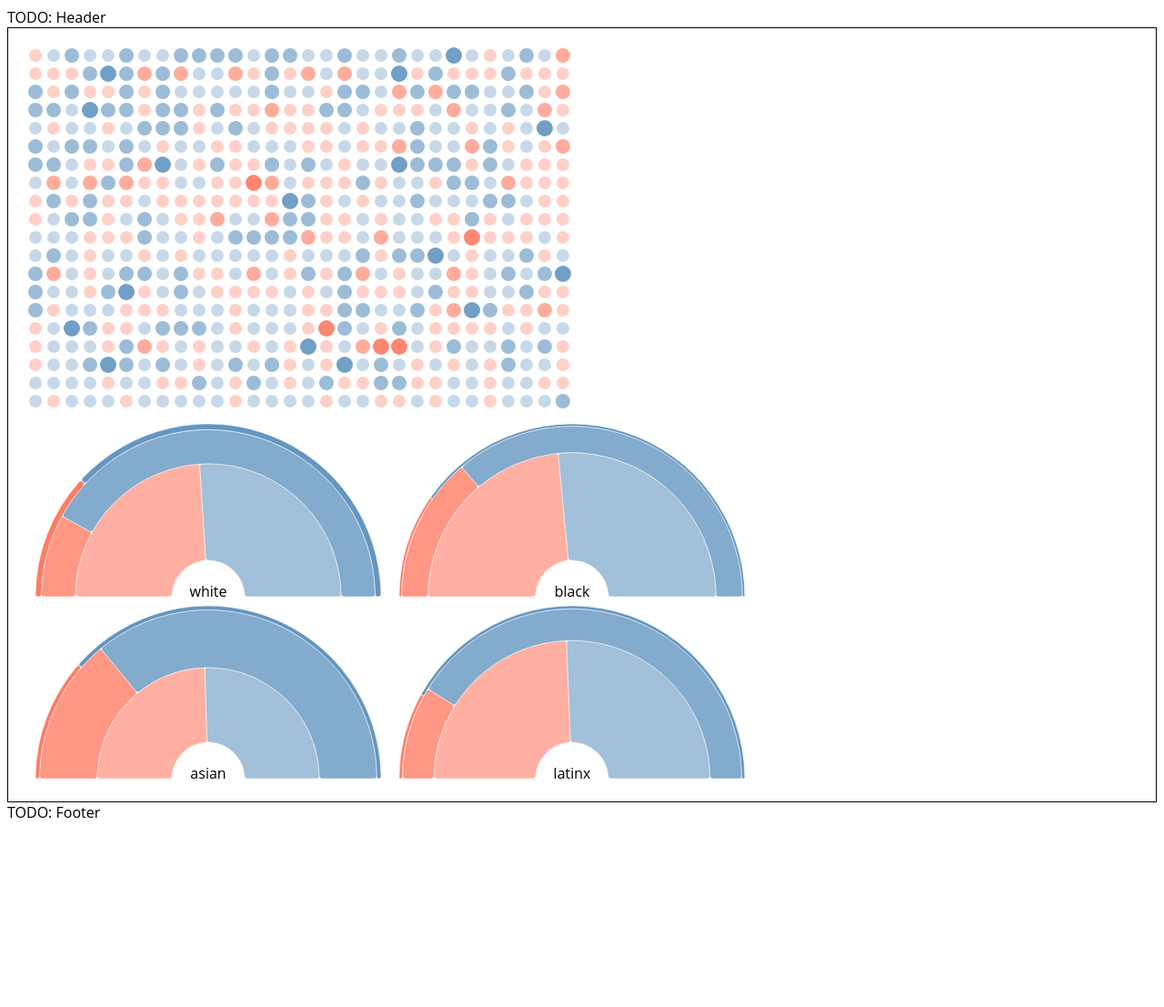
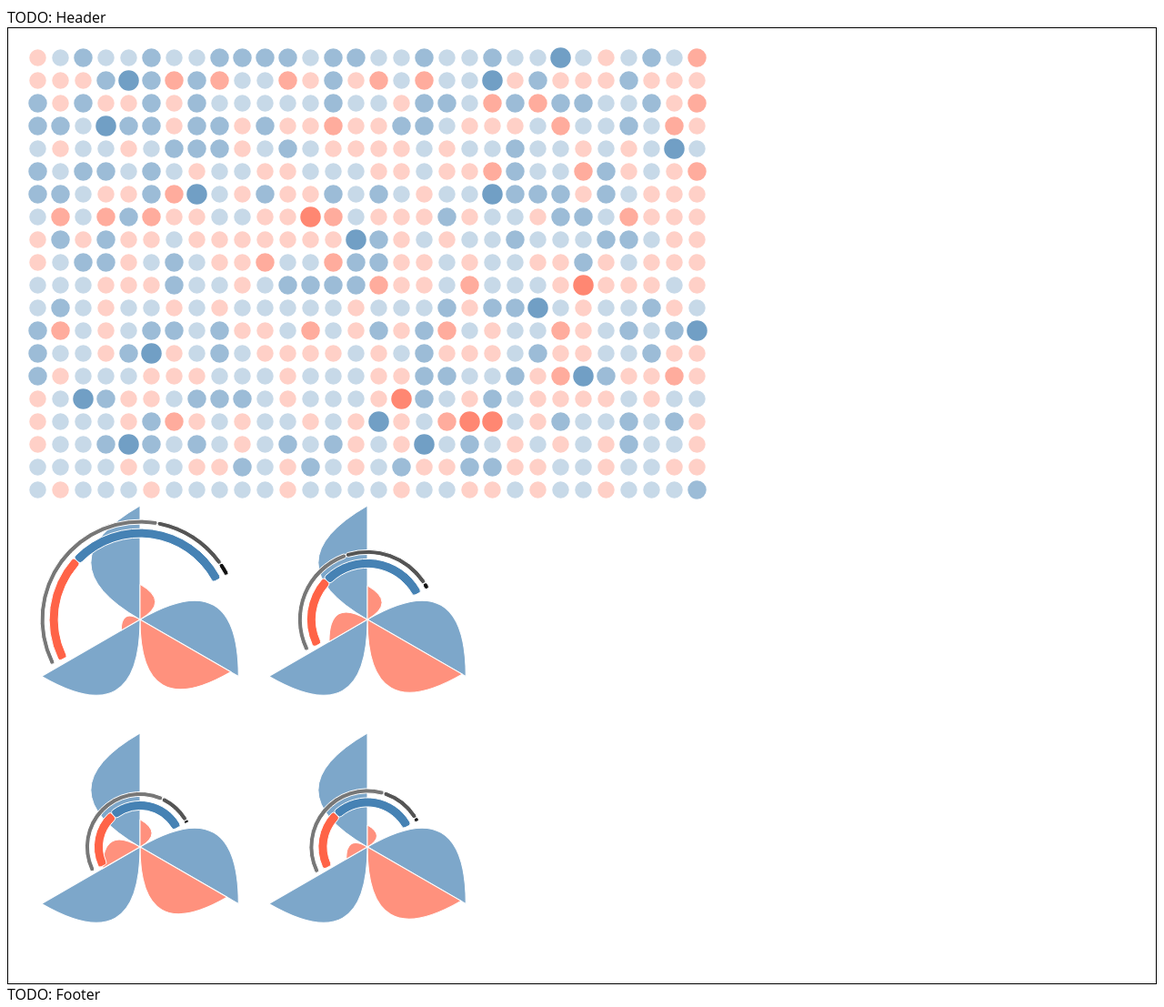
Before and after one commit to maryzam/dear-tech-people-viz, a React app: page / in a window 1280 px wide. Shown: the whole page at 91% size. Before the commit the page ends 912 px from the top, so only its background shows below. Built offline with nearby package versions, Linux system fonts and the light colour scheme.

Commit message:
Update overall by gender & race dataviz

```diff
--- a/src/data/statsByRaceAndGender.json
+++ b/src/data/statsByRaceAndGender.json
@@ -1,6 +1,7 @@
 [
   {
     "race": "white",
+    "freq": 0.599,
     "all": {
       "total": 36429,
       "male": 22241,
@@ -24,6 +25,7 @@
   },
   {
     "race": "asian",
+    "freq": 0.219,
     "all": {
       "total": 13340,
       "male": 8085,
@@ -47,6 +49,7 @@
   },
   {
     "race": "black",
+    "freq": 0.035,
     "all": {
       "total": 2149,
       "male": 1231,
@@ -70,6 +73,7 @@
   },
   {
     "race": "latinx",
+    "freq": 0.075,
     "all": {
       "total": 4581,
       "male": 2711,
--- a/src/index.js
+++ b/src/index.js
@@ -5,6 +5,6 @@ import App from './scripts/App';
 import './styles/index.css';
 
 ReactDOM.render(
-  <App width={ 950 } height= {400} />,
+  <App width={ 950 } height= {500} />,
   document.getElementById('root')
 );
--- a/src/scripts/utils/dataProvider.js
+++ b/src/scripts/utils/dataProvider.js
@@ -2,10 +2,11 @@
 import overallByGender from "../../data/overallByGender.json";
 import overallByRaceGender from "../../data/statsByRaceAndGender.json";
 
-const positions = { other: true, technical: true, leadership: true };
+const roles = [ "other", "technical", "leadership"];
+const genders = ["male", "female"];
 
-function getPositions() {
-	return Object.keys(positions);
+function getRoles() {
+	return roles;
 }
 
 function getOverallByGender(total) {
@@ -37,40 +38,35 @@ function generatePoinst(gender, total, tech, leadership) {
 
 function getOverallByRaceAndGender() {
 
-	return overallByRaceGender.map((r) => {
+	return overallByRaceGender.map((d) => {
 			const result = {
-				data: r,
-				ratio: r.all.female / r.all.total,
-				stack: []
+				race: d.race,
+				freq: d.freq,
+				ratio : {
+					female: d.all.female / d.all.total,
+					technical: d.technical.total / d.all.total,
+					leadership: d.leadership.total / d.all.total,
+					other: d.other.total / d.all.total
+				},
+				roles: []
 			};
-
-			let innerRadius = 0;
-
-			for (let key in positions) {
-				const current = r[key];
-				const outerRadius = innerRadius + current.total / r.all.total;
-				const ratioAngle = current.female / current.total;
-				result.stack.push({
-					type: key,
-					gender: "female",
-					radius: { from: innerRadius, to: outerRadius},
-					angle: { from: 0, to: ratioAngle }
+			roles.forEach((role) => {
+				const current = d[role];
+				genders.forEach((gender) => {
+					result.roles.push({
+						role,
+						gender,
+						ratio: current[gender] / current.male,
+						key: `${role}_${gender}`
+					});
 				});
-				result.stack.push({
-					type: key,
-					gender: "male",
-					radius: { from: innerRadius, to: outerRadius},
-					angle: { from: ratioAngle, to: 1 }
-				});
-				innerRadius = outerRadius;
-			}
-
+			});
 			return result;
 		});
 };
 
 export default {
-	getPositions,
+	getRoles,
 	getOverallByRaceAndGender,
 	getOverallByGender
 };
--- a/src/scripts/viz/OverallByGenderStats.js
+++ b/src/scripts/viz/OverallByGenderStats.js
@@ -6,18 +6,18 @@ import * as d3 from "d3";
 import { default as Provider } from "../utils/dataProvider";
 
 const data = Provider.getOverallByGender(600); // todo depends on element's size
-const positions = Provider.getPositions();
+const roles = Provider.getRoles();
 
 const color = d3.scaleOrdinal()
 					.domain(["male", "female"])
 					.range(["steelblue", "tomato"]);
 
 const opacity = d3.scaleBand()
-					.domain(positions)
+					.domain(roles)
 					.range([0.3, 1]);
 
 const strokeWidth = d3.scaleBand()
-						.domain(positions)
+						.domain(roles)
 						.range([6, 0]);
 
 class OverallByGenderStats extends React.PureComponent {
--- a/src/scripts/viz/OverallByRaceStats.js
+++ b/src/scripts/viz/OverallByRaceStats.js
@@ -5,16 +5,36 @@ import * as d3 from "d3";
 
 import { default as Provider } from "../utils/dataProvider";
 
+const roles = Provider.getRoles();
 const data = Provider.getOverallByRaceAndGender();
-const positions = Provider.getPositions();
 
-const color = d3.scaleOrdinal()
+const angle = Math.PI / roles.length;
+const angleTan = Math.tan(angle);
+
+const scaleGenderColor = d3.scaleOrdinal()
 					.domain(["male", "female"])
 					.range(["steelblue", "tomato"]);
 
-const opacity = d3.scaleBand()
-					.domain(positions)
-					.range([0.5, 1]);
+const scaleRoleColor = d3.scaleOrdinal()
+					.domain(roles)
+					.range(["#777", "#555", "#111"]);
+
+const initRotation = Math.round(angle * (90 / Math.PI));
+const scaleRotation = d3.scaleBand()
+						.domain(roles)
+						.range([initRotation, (360 + initRotation)]);
+
+const arcWidth = 10;
+const scaleArcAngle = d3.scaleLinear()
+						.range([
+							-(Math.PI + angle - 0.1) / 2,
+							 (Math.PI - angle + 0.1) / 2
+						]);
+
+const arc = d3.arc()
+				.cornerRadius(3)
+				.startAngle((d) => scaleArcAngle(d.from))
+				.endAngle((d) => scaleArcAngle(d.to));
 
 class OverallByRaceStats extends React.PureComponent {
 
@@ -23,16 +43,8 @@ class OverallByRaceStats extends React.PureComponent {
 		super(props);
 
 		this.viz = React.createRef();
-
-		this.scaleRadius = d3.scaleLinear();
-		this.scaleAngle = d3.scaleLinear().range([-Math.PI / 2, Math.PI / 2]);
-
-		this.arc = d3.arc()
-				.cornerRadius(3)
-				.innerRadius((d) => this.scaleRadius(d.radius.from))
-				.outerRadius((d) => this.scaleRadius(d.radius.to))
-				.startAngle((d) => this.scaleAngle(d.angle.from))
-				.endAngle((d) => this.scaleAngle(d.angle.to));
+		this.scaleSize = d3.scaleLinear();
+		this.scaleArcRadius = d3.scaleLinear();
 	}
 
 	componentDidMount() {
@@ -50,44 +62,100 @@ class OverallByRaceStats extends React.PureComponent {
 	render() {
 
 		const { width, height } = this.props;
-		const cellSize = Math.min(width * 0.5, height);
-		const innerRadius = cellSize * 0.1;
-		const outerRadius = cellSize * 0.5 - 10;
-
-		this.scaleRadius.range([innerRadius, outerRadius]);
+		const grid = this.getGridSize();
+		const maxRadius =  grid.size / 2;
+		this.scaleSize.range([0, maxRadius ]);
+		this.scaleArcRadius.range([maxRadius * 0.3, maxRadius]);
 
 		return (
 			<svg width={width} height={height} ref={ this.viz } >
 				{
 					data.map((d, i) => {
-						const xCenter = cellSize * (Math.floor(i / 2) + 0.5);
-						const yCenter = cellSize * 0.5 * (i % 2 + 1);
+						const xCenter = grid.size * (Math.floor(i % grid.x) + 0.5);
+						const yCenter = grid.size * (Math.floor(i / grid.x) + 0.5);
 						return (
-							<g key={d.data.race}
+							<g key={d.race}
 								transform={`translate(${ xCenter }, ${ yCenter })`}>
-								<g>
-									{ d.stack.map((s) => {
-										return (
-											<path
-												key={ `${s.type}-${s.gender}`}
-												d={ this.arc(s) }
-												style={{
-													fill: color(s.gender),
-													fillOpacity: opacity(s.type),
-													stroke: "white",
-													strokeWidth: "0.5px"
-												}}
-											/>
-										)}
-									)}
-								</g>
-								<text>{d.data.race}</text>
+								{ this.renderRoles(d) }
+								{ this.renderOverallGender(d) }
+								{ this.renderOverallRoles(d) }
 							</g>
 						)})
 				}
 			</svg>
 		);
 	}
+
+	renderRoles(d) {
+		return d.roles.map((r) => (
+					<path
+						key={ r.key }
+						d={ this.createLeaf(r) }
+						transform={ `rotate(${scaleRotation(r.role)})` }
+						style={{
+						fill: scaleGenderColor(r.gender),
+						fillOpacity: 0.7
+						}}
+					/>
+				));
+	}
+
+	renderOverallGender(d) {
+		const radius = this.scaleArcRadius(d.freq);
+		arc.innerRadius(radius).outerRadius(radius + arcWidth);
+		return [ (<path
+					key="all_female"
+					d={ arc({ from: 0, to: d.ratio.female }) }
+					style={{ fill: scaleGenderColor("female") }}
+				/>),
+				(<path
+					key="all_male"
+					d={ arc({ from: d.ratio.female, to: 1 }) }
+					style={{ fill: scaleGenderColor("male") }}
+				/>)];
+	}
+
+	renderOverallRoles(d) {
+		const radius = this.scaleArcRadius(d.freq);
+		arc.innerRadius(radius + arcWidth * 1.5).outerRadius(radius + 2 * arcWidth);
+		let start = 0;
+		return roles.map((r) => {
+				const end = start + d.ratio[r];
+				const current = arc({ from: start, to: end});
+				start = end;
+				return (<path
+					key={`all_${r}`}
+					d={ current }
+					style={{
+						fill: scaleRoleColor(r)
+					}}
+				/>)
+			});
+	}
+
+	createLeaf(d) {
+       	const x = this.scaleSize(d.ratio);
+       	const xq = x / 2;
+       	const yq = xq * angleTan * (d.gender === "male" ? -1: 1);
+       	return `M 0 0 Q ${xq} ${yq} ${x} 0 Z`
+    }
+
+    getGridSize() {
+
+    	const { width, height } = this.props;
+    	const total = data.length;
+    	const ySize = Math.sqrt( total * (height / width));
+
+    	const floorGrid = { y: Math.floor(ySize) };
+    	floorGrid.x = Math.ceil(total / floorGrid.y);
+    	floorGrid.size = Math.floor(Math.min( width / floorGrid.x, height / floorGrid.y));
+
+    	const ceilGrid = { y: Math.ceil(ySize) };
+    	ceilGrid.x = Math.ceil(total / ceilGrid.y);
+    	ceilGrid.size = Math.floor(Math.min( width / ceilGrid.x, height / ceilGrid.y));
+
+    	return (ceilGrid.size > floorGrid.size) ? ceilGrid : floorGrid;
+    }
 };
 
 export default OverallByRaceStats;
--- a/src/styles/index.css
+++ b/src/styles/index.css
@@ -5,3 +5,8 @@
 text {
 	text-anchor: middle;
 }
+
+path {
+	stroke: white;
+	fill: none;
+}
```
Also changed, not shown: 2 other files.
